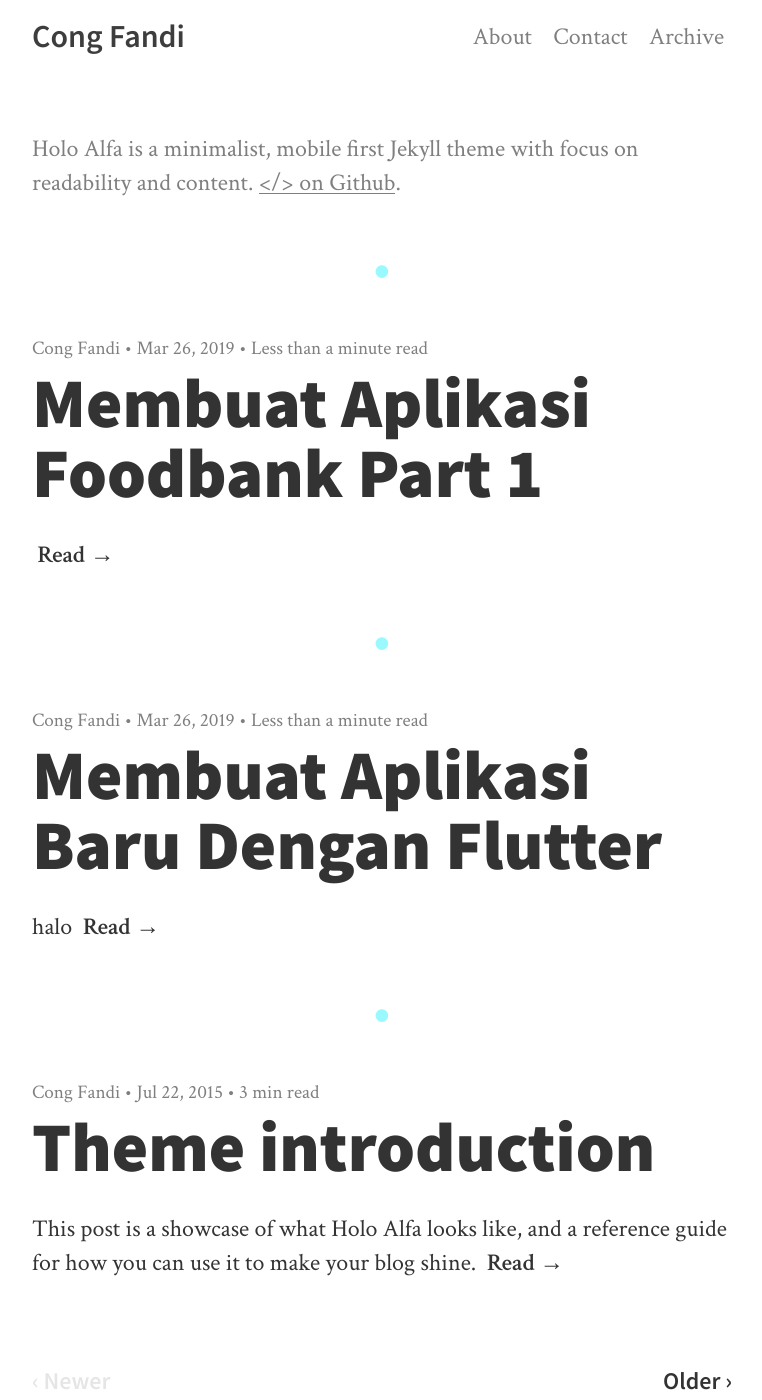
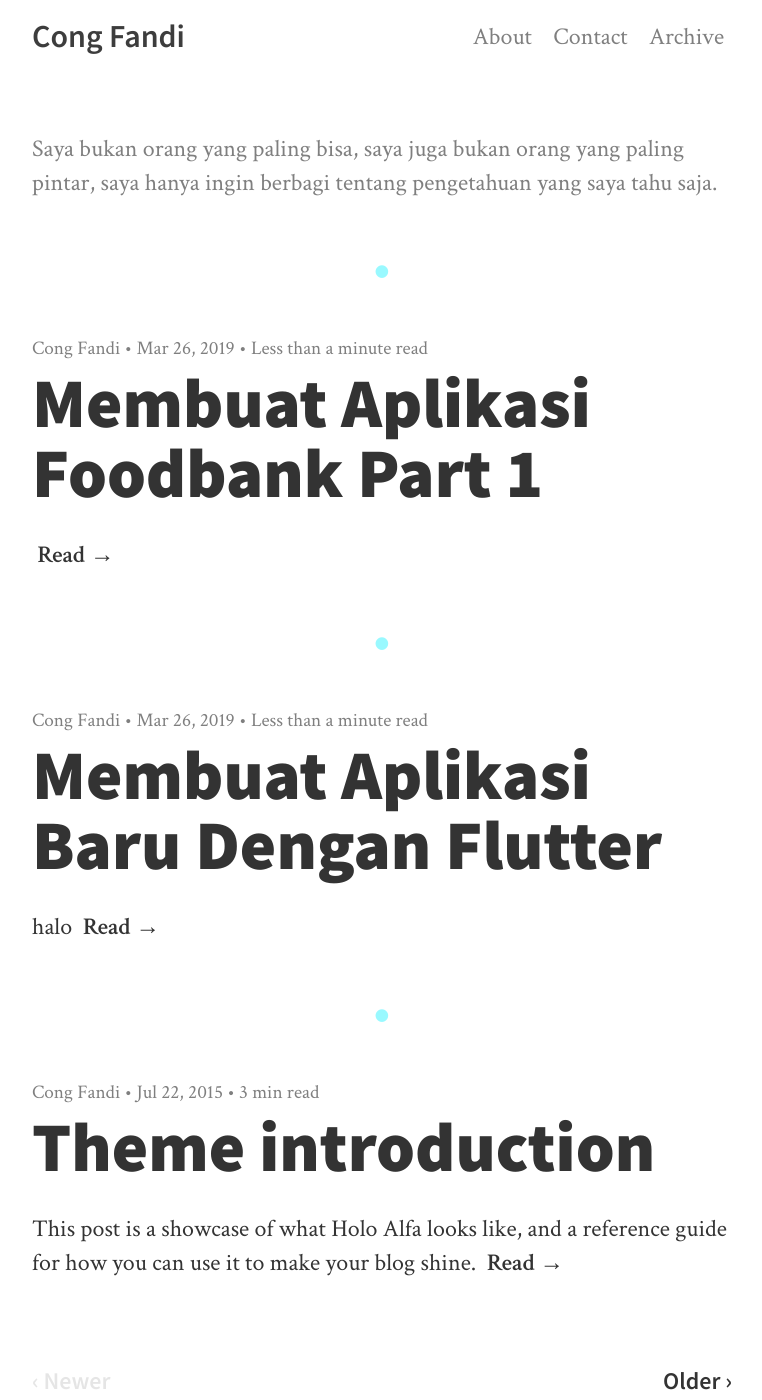
Before and after one commit to congfandi/congfandi.github.io, a Jekyll site: the page built from index.html, in a window 1280 px wide and 1400 px high. Shown: the whole window, without its empty margins (258-1020 px from the left). Built offline with Jekyll 4.4.1, drawn with Linux system fonts in a browser that asks for light colours; nearby versions of some CDN libraries; the list of posts is cut into pages by our own code; some of the changed text lies outside the part shown.

Commit message:
edit detail

```diff
--- a/_config.yml
+++ b/_config.yml
@@ -8,7 +8,7 @@ description:
   meta: Sekedar ingin berbagi.
 
   # Description of your site. This will show up on the front page.
-  subtitle: Holo Alfa is a minimalist, mobile first Jekyll theme with focus on readability and content. <a href="https://github.com/stijnvc/holo-alfa">&lt;/&gt; on Github</a>.
+  subtitle: Saya bukan orang yang paling bisa, saya juga bukan orang yang paling pintar, saya hanya ingin berbagi tentang pengetahuan yang saya tahu saja.
 
 author:
   name: Cong Fandi # Change this!
@@ -39,7 +39,7 @@ display-social-icons: false
 # If you want social links to open in a new tab, set this as true
 social-icons-open-newtab: true
 
-footer-text: This is the footer.<br><a href="http://stijnvc.github.io/holo-alfa/">Holo Alfa</a> Jekyll theme crafted by <a href="http://stijnvc.github.io/holo-alfa/">Stijn</a>.
+footer-text: Copyright 2019 congfandi.github.io.
 
 # Preferably 64px in height. Leave empty = disable.
 logo-image: # /img/logo.png
```
Also changed, not shown: about.md (+1 -1 lines).
